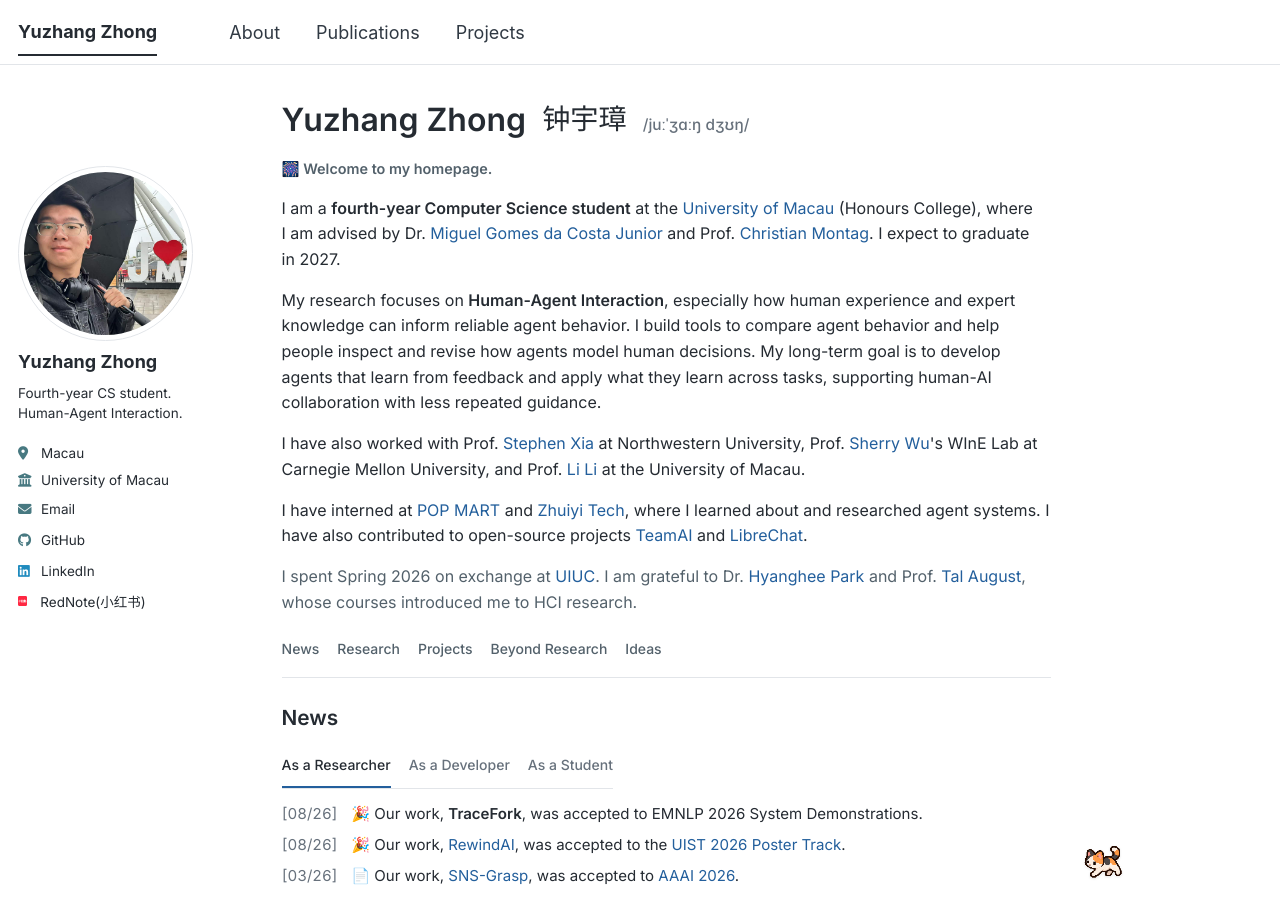
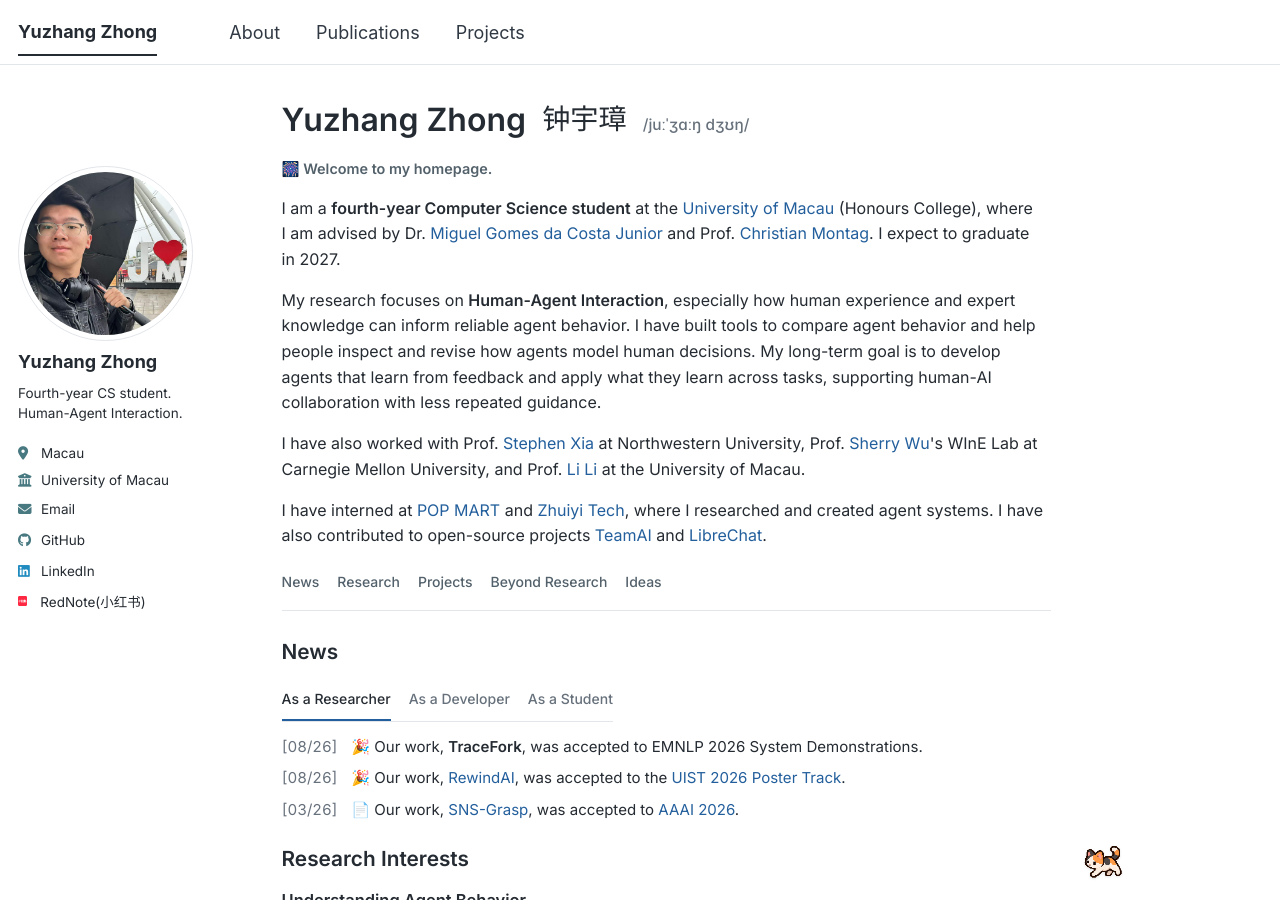
Before and after one commit to yuzhang-zhong/yuzhang-zhong.github.io, a Jekyll site: the page built from _pages/about.md, in a window 1280 px wide and 900 px high. Built offline with Jekyll 4.4.1, drawn with Linux system fonts in a browser that asks for light colours; comment, search, counter and statistics services are not loaded; a style sheet for code colours, icons or effects is not loaded.

Commit message:
Refine agent systems wording and move UIUC thanks to student news

```diff
--- a/_includes/homepage-news.html
+++ b/_includes/homepage-news.html
@@ -23,7 +23,7 @@
     <div class="news-tabs__panel" id="news-panel-student" role="tabpanel" aria-labelledby="news-tab-student" hidden>
       <ul>
         <li><time datetime="2026-07">[07/26]</time><span>🧠 <a href="https://learnlab.org/learnlab-summer-school/">CMU LearnLab Summer School</a>, Pittsburgh.</span></li>
-        <li><time datetime="2026-05">[05/26]</time><span>🎓 Completed my spring exchange at <a href="https://illinois.edu/">UIUC</a>.</span></li>
+        <li><time datetime="2026-05">[05/26]</time><span>🎓 Completed my spring exchange at <a href="https://illinois.edu/">UIUC</a>. I am grateful to Dr. <a href="https://risingstars-eecs.mit.edu/participants/hyanghee-park/">Hyanghee Park</a> and Prof. <a href="https://talaugust.github.io/">Tal August</a>, whose courses introduced me to HCI research.</span></li>
       </ul>
     </div>
   </div>
--- a/_pages/about.md
+++ b/_pages/about.md
@@ -13,10 +13,9 @@ redirect_from:
 <section id="about" class="homepage-welcome" markdown="1">
 <p class="welcome-kicker"><strong>🎆 Welcome to my homepage.</strong></p>
 <p class="welcome-lead">I am a <strong>fourth-year Computer Science student</strong> at the <a href="https://www.um.edu.mo/">University of Macau</a> (Honours College), where I am advised by Dr. <a href="https://www.fst.um.edu.mo/personal/mcosta/">Miguel Gomes da Costa Junior</a> and Prof. <a href="https://christianmontag.de/about_me/">Christian Montag</a>. I expect to graduate in 2027.</p>
-<p>My research focuses on <strong>Human-Agent Interaction</strong>, especially how human experience and expert knowledge can inform reliable agent behavior. I build tools to compare agent behavior and help people inspect and revise how agents model human decisions. My long-term goal is to develop agents that learn from feedback and apply what they learn across tasks, supporting human-AI collaboration with less repeated guidance.</p>
+<p>My research focuses on <strong>Human-Agent Interaction</strong>, especially how human experience and expert knowledge can inform reliable agent behavior. I have built tools to compare agent behavior and help people inspect and revise how agents model human decisions. My long-term goal is to develop agents that learn from feedback and apply what they learn across tasks, supporting human-AI collaboration with less repeated guidance.</p>
 <p>I have also worked with Prof. <a href="https://www.stephenxia.com/">Stephen Xia</a> at Northwestern University, Prof. <a href="https://www.cs.cmu.edu/~sherryw/">Sherry Wu</a>'s WInE Lab at Carnegie Mellon University, and Prof. <a href="https://www.fst.um.edu.mo/personal/llili/">Li Li</a> at the University of Macau.</p>
-<p>I have interned at <a href="https://www.popmart.com/">POP MART</a> and <a href="https://www.zhuiyi.ai/en/">Zhuiyi Tech</a>, where I learned about and researched agent systems. I have also contributed to open-source projects <a href="https://github.com/Tencent/teamai-cli">TeamAI</a> and <a href="https://github.com/LibreChat-AI/LibreChat">LibreChat</a>.</p>
-<p class="welcome-note">I spent Spring 2026 on exchange at <a href="https://illinois.edu/">UIUC</a>. I am grateful to Dr. <a href="https://risingstars-eecs.mit.edu/participants/hyanghee-park/">Hyanghee Park</a> and Prof. <a href="https://talaugust.github.io/">Tal August</a>, whose courses introduced me to HCI research.</p>
+<p>I have interned at <a href="https://www.popmart.com/">POP MART</a> and <a href="https://www.zhuiyi.ai/en/">Zhuiyi Tech</a>, where I researched and created agent systems. I have also contributed to open-source projects <a href="https://github.com/Tencent/teamai-cli">TeamAI</a> and <a href="https://github.com/LibreChat-AI/LibreChat">LibreChat</a>.</p>
 </section>
 
 <nav class="home-right-nav" aria-label="Homepage sections">
```
